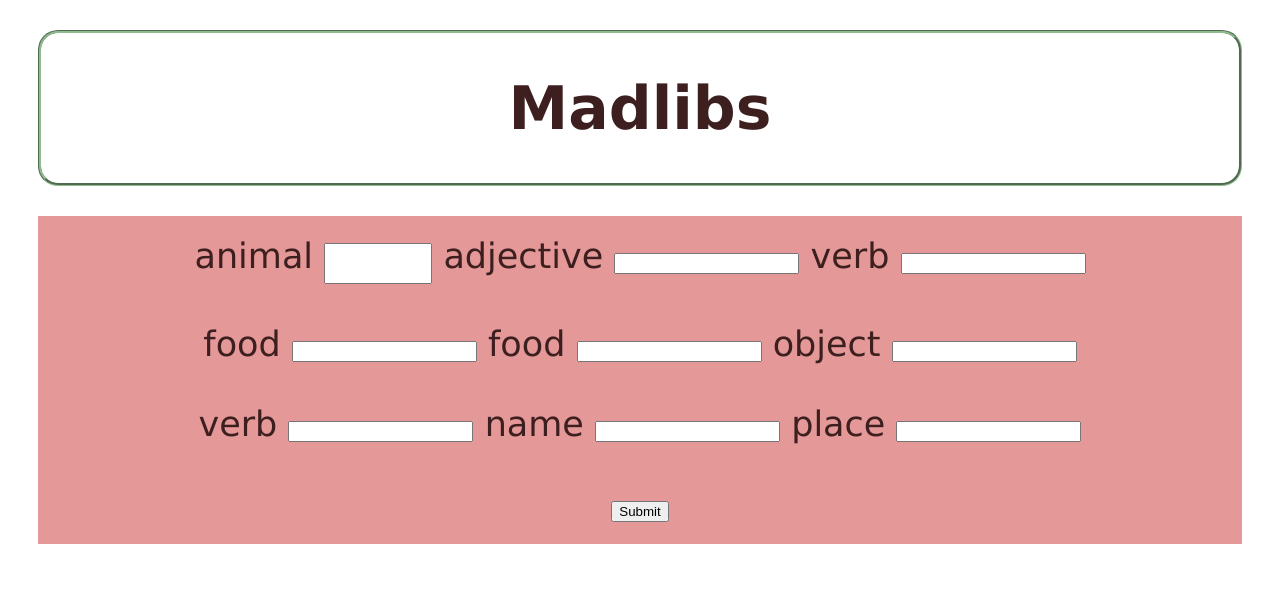
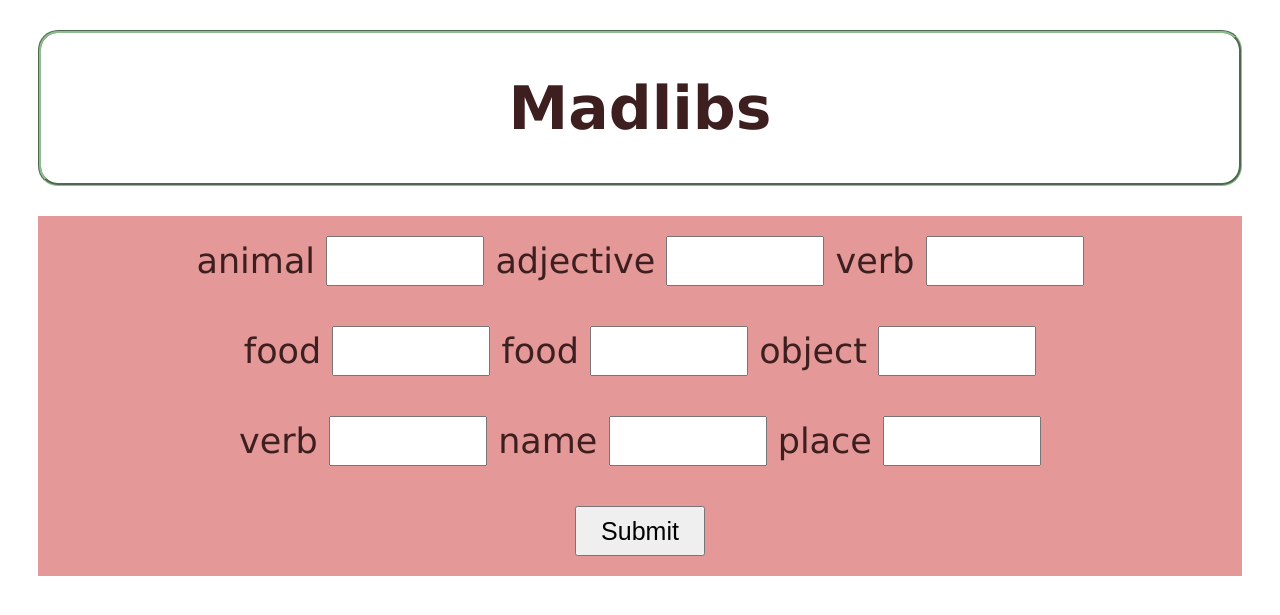
Before and after one commit to julz08/madlibs-fanny-juliana, a Flask app: page /madlib in a window 1280 px wide. Shown: the top 615 px of the page. Run offline with Flask 3, Linux system fonts and the light colour scheme.

Commit message:
changed box sizes and button sizes in madlibs

```diff
--- a/static/styles/style.css
+++ b/static/styles/style.css
@@ -47,6 +47,13 @@ div{
 }
 
 .inputBox1{
-    width: 100px;
-    height: 35px;
+    width: 150px;
+    height: 30px;
+    padding-top: 15px;
 }
+
+#submit{
+    font-size: 25px;
+    height: 50px;
+    width: 130px;
+}
--- a/templates/madlib.html
+++ b/templates/madlib.html
@@ -16,22 +16,22 @@
             <label for="animal">animal</label>
             <input type="text" name="animal" class="inputBox1">
             <label for="adjective">adjective</label>
-            <input type="text" name="adjective" >
+            <input type="text" name="adjective" class="inputBox1">
             <label for="verb1">verb</label>
-            <input type="text" name="verb1" > <br> <br>
+            <input type="text" name="verb1" class="inputBox1"> <br> <br>
             <label for="food1">food</label>
-            <input type="text" name="food1">
+            <input type="text" name="food1" class="inputBox1">
             <label for="food2">food</label>
-            <input type="text" name="food2">
+            <input type="text" name="food2" class="inputBox1">
             <label for="object">object</label>
-            <input type="text" name="object"> <br> <br>
+            <input type="text" name="object" class="inputBox1"> <br> <br>
             <label for="verb2">verb</label>
-            <input type="text" name="verb2">
+            <input type="text" name="verb2" class="inputBox1">
             <label for="name">name</label>
-            <input type="text" name="name">
+            <input type="text" name="name" class="inputBox1">
             <label for="place">place</label>
-            <input type="text" name="place"> <br> <br>
-            <input type="submit" value="Submit">
+            <input type="text" name="place" class="inputBox1"> <br> <br>
+            <input type="submit" value="Submit" id="submit">
         </form>
     </div>
 </body>
```
